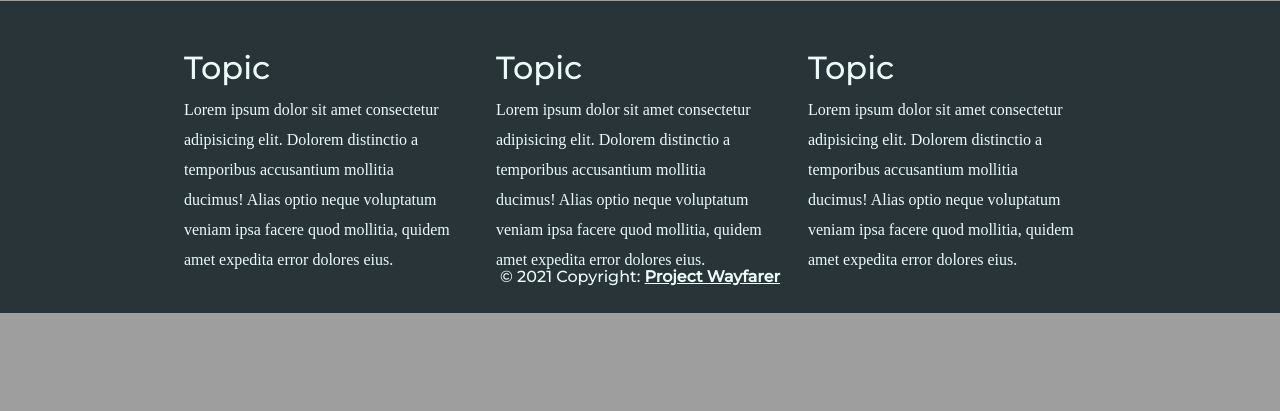
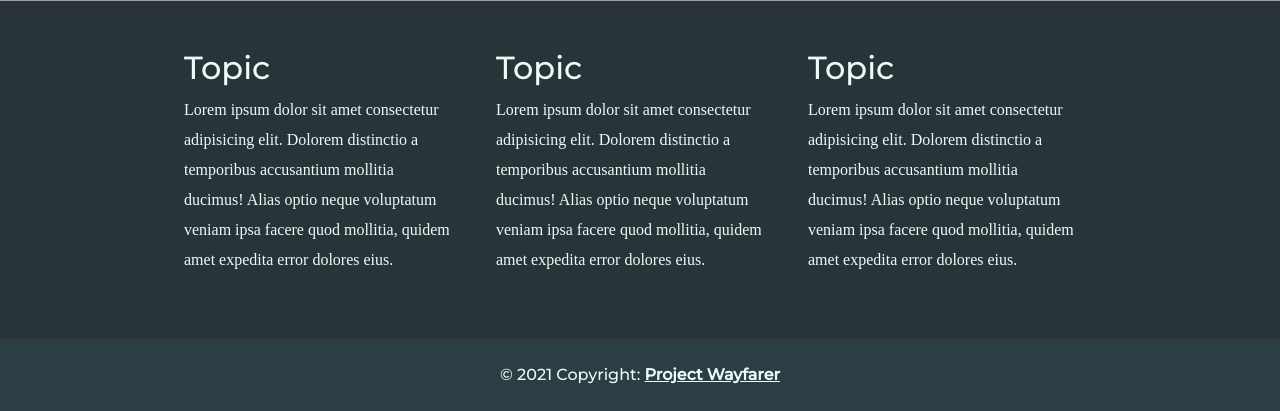
Before and after one commit to brianhung7/project-wayfare, a Django app: page / in a window 1280 px wide. Shown: the part 661-1072 px from the top of the page. Before the commit the page ends 974 px from the top, so only its background shows below. Run offline with Django 3.2, Linux system fonts and the light colour scheme; data that the repository does not hold is empty; some libraries are stand-ins or nearby versions; some web fonts are replaced; grey boxes are pictures that could not be loaded.

Commit message:
adds favicon and fixed footer and styled to match navbar

```diff
--- a/main_app/static/styles/main.css
+++ b/main_app/static/styles/main.css
@@ -10,8 +10,7 @@ body {
 }
 
 .body-container___base {
-    min-height: 100%;
-    margin-bottom: -50px;
+    min-height: 100% - 72px;
 }
 
 .navbar {
@@ -144,6 +143,8 @@ body {
 
 #city-card {
     background-color: #2b3e44;
+    color: #ebfcf8;
+    text-decoration: none;
 }
 
 #city-card-img {
@@ -152,6 +153,8 @@ body {
 
 #post-card {
     background-color: #2b3e44;
+    color: #ebfcf8;
+    text-decoration: none;
 }
 
 .card {
@@ -165,6 +168,7 @@ body {
 }
 
 footer{
+    background-color: #2b3e44;
     color: #ebfcf8;
     font-family: 'Montserrat', sans-serif;
     width: 100%;
--- a/main_app/templates/base.html
+++ b/main_app/templates/base.html
@@ -6,6 +6,7 @@
     <meta charset="UTF-8">
     <meta http-equiv="X-UA-Compatible" content="IE=edge">
     <meta name="viewport" content="width=device-width, initial-scale=1.0">
+    <link rel="shortcut icon" type="image/png" href="{% static 'favicon.ico' %}"/>
     <title>Wayfarer</title>
 
     <link href="https://cdn.jsdelivr.net/npm/bootstrap@5.1.0/dist/css/bootstrap.min.css" rel="stylesheet" integrity="sha384-KyZXEAg3QhqLMpG8r+8fhAXLRk2vvoC2f3B09zVXn8CA5QIVfZOJ3BCsw2P0p/We" crossorigin="anonymous">
@@ -121,7 +122,7 @@
     {% block content %}{% endblock %}
 </div>
 <footer>
-    <div class="text-center p-4 ">
+    <div class="text-center p-4">
         © 2021 Copyright:
     <a class="text-reset fw-bold" href="{% url 'home' %}">Project Wayfarer</a>
     </div>
--- a/main_app/templates/home.html
+++ b/main_app/templates/home.html
@@ -29,7 +29,7 @@
     </div>
 </div>
 
-<div class="row mt-5 ms-5 me-5 justify-content-center" >
+<div class="row m-5 justify-content-center" >
     <div class="col-md-1"></div>
     <div class="col-md-3 me-3" >
         <h2 id="title">Topic</h2>
--- a/main_app/templates/post_detail.html
+++ b/main_app/templates/post_detail.html
@@ -2,7 +2,7 @@
 
 
 {% block content %}
-    <div class="d-flex align-items-center flex-column" id="title">
+    <div class="d-flex align-items-center flex-column mb-5" id="title">
 
         <img src="{{post.city.img}}" alt="" srcset="" width = 100% height=500px>
         <h3 class="mt-2">{{post.title}}</h3>
--- a/main_app/templates/profile.html
+++ b/main_app/templates/profile.html
@@ -57,7 +57,7 @@
         </div>
     </div>
 
-    <div class="col-md-8" style="text-align:center">
+    <div class="col-md-8 mb-5" style="text-align:center">
         <h3 style="text-align:center">{{user.username}}'s Posts </h3>
         <div class="row row-cols-3">
         {% for post in posts %}
```
Also changed, not shown: main_app/templates/cities_detail.html (+8 -4 lines), main_app/static/favicon.ico (added).
